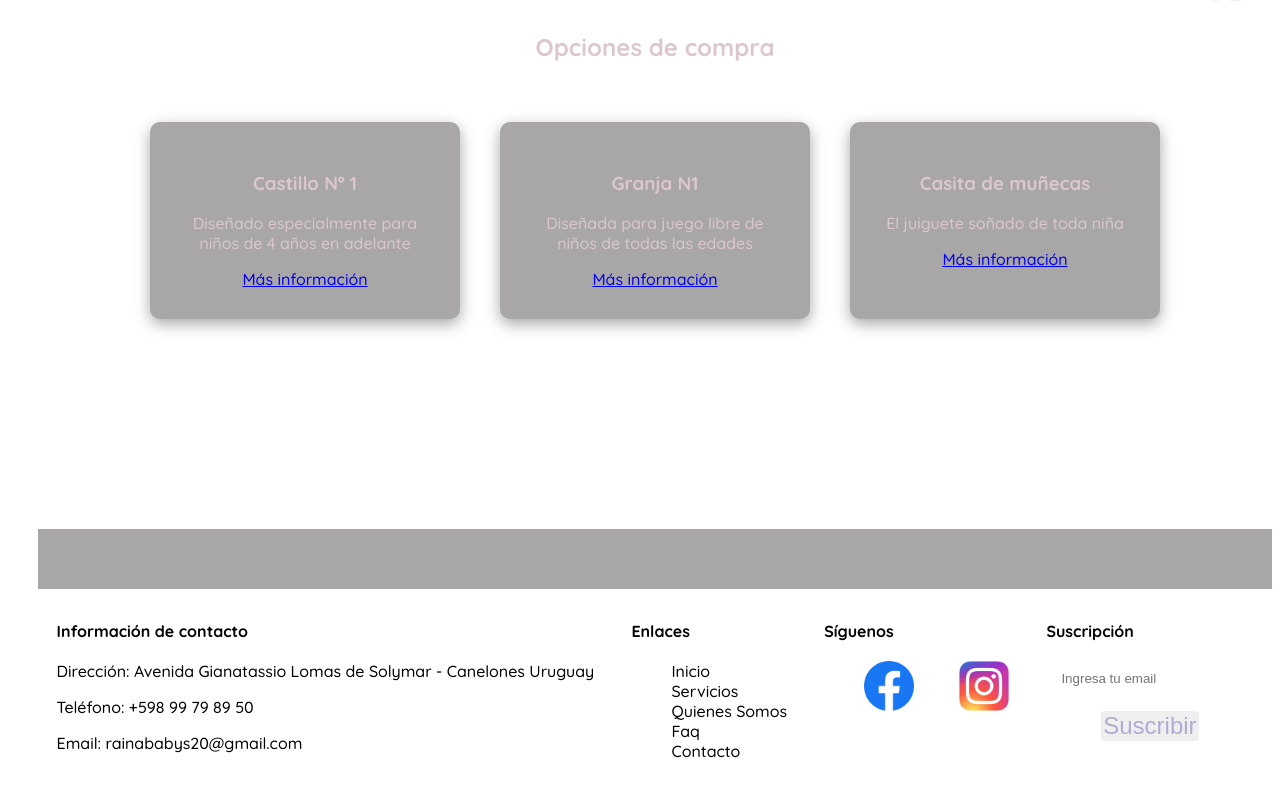
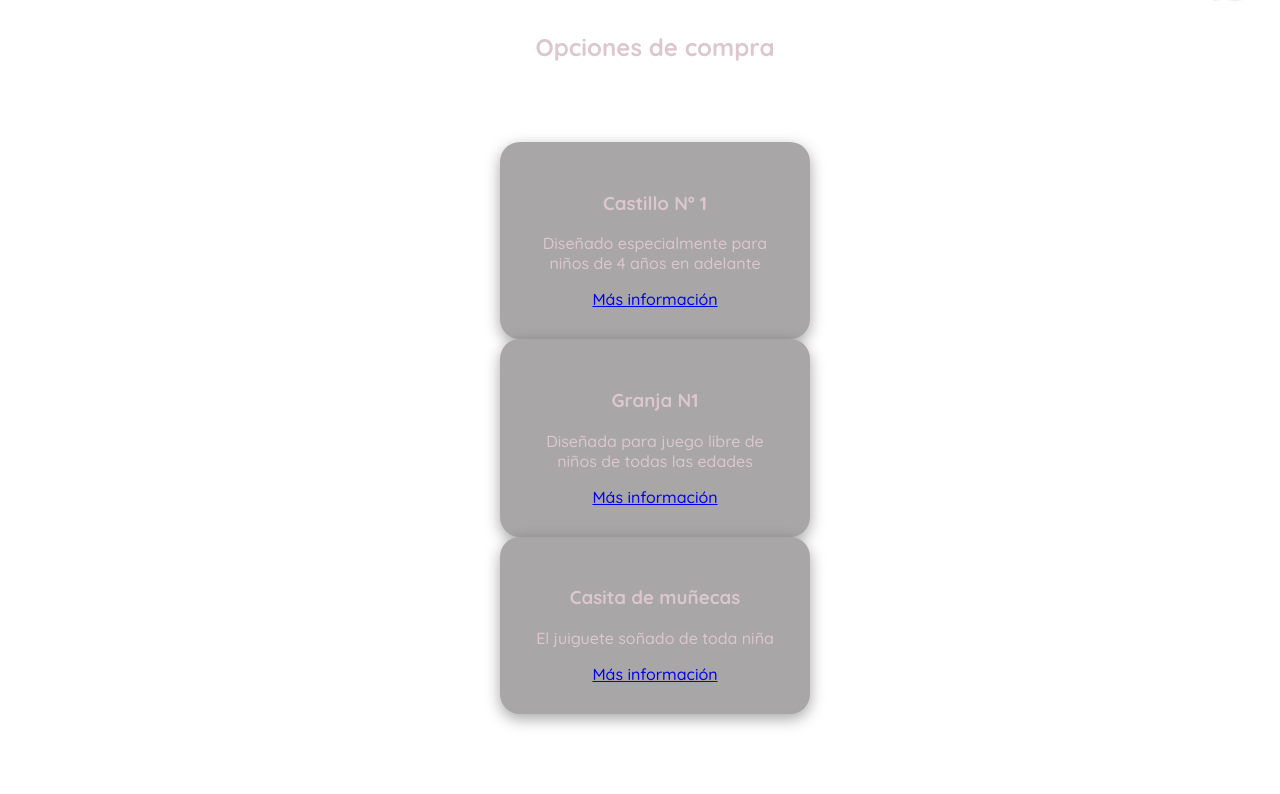
Before and after one commit to irivilas/Raina-proyecto-coder, a website: page index.html in a window 1280 px wide. Shown: the part 746-1540 px from the top of the page. Drawn offline with nearby package versions, Linux system fonts and the light colour scheme.

Commit message:
sexto commit

```diff
--- a/css/style.css
+++ b/css/style.css
@@ -1,5 +1,4 @@
-** selector universal **/
-* {
+** selector universal **/ * {
     margin: 0;
     padding: 0%;
 }
@@ -23,7 +22,7 @@ body {
 
 /** Tablet hasta 1024 **/
 @media (max-width: 1024px) {
-    body{
+    body {
         grid-template-columns: 10% 1fr 10%;
         grid-template-rows: 100px 1fr 1fr 10px;
         grid-template-areas:
@@ -31,13 +30,14 @@ body {
             "nav main main "
             "nav footer footer "
             "nav footer footer ";
+
     }
 }
 
 /* mobile: hasta 768 */
 
 @media (max-width: 425px) {
-    body{
+    body {
         grid-template-columns: auto;
         grid-template-rows: 150px 1fr 1fr 10%;
         grid-template-areas:
@@ -46,9 +46,11 @@ body {
             " main "
             "footer ";
         height: 140vh;
+
     }
 
 }
+
 /** button **/
 
 .button {
@@ -76,6 +78,7 @@ nav {
     grid-area: nav;
 
 }
+
 header {
     background-color: #AEADD2;
     top: 0;
@@ -170,8 +173,9 @@ h2 {
 
 .cardContainer {
     display: flex;
+    flex-direction: column;
     justify-content: space-around;
-    margin-top: 40px;
+    margin-top: 60px;
     max-width: 1400px;
 }
 
@@ -185,7 +189,7 @@ h2 {
     padding: 30px;
     margin: 0 20px;
     text-align: center;
-    border-radius: 10px;
+    border-radius: 20px;
     box-shadow: rgba(0, 0, 0, 0.35) 0px 5px 15px;
 }
 
@@ -214,7 +218,7 @@ footer>div {
 }
 
 .footerRedes {
-    width: 15%;
+    width: 20%;
 }
 
 .footerRedes ul {
@@ -226,16 +230,14 @@ footer>div {
 .footerEnlaces a {
     text-decoration: none;
     color: black;
-
 }
 
 .footerColumns {
     display: flex;
+    flex-direction: column;
     justify-content: space-around;
     width: 100%;
     padding-bottom: 20px;
-
-
 }
 
 .newsletter form {
```
Lines whose indentation alone changed are shown as unchanged.
